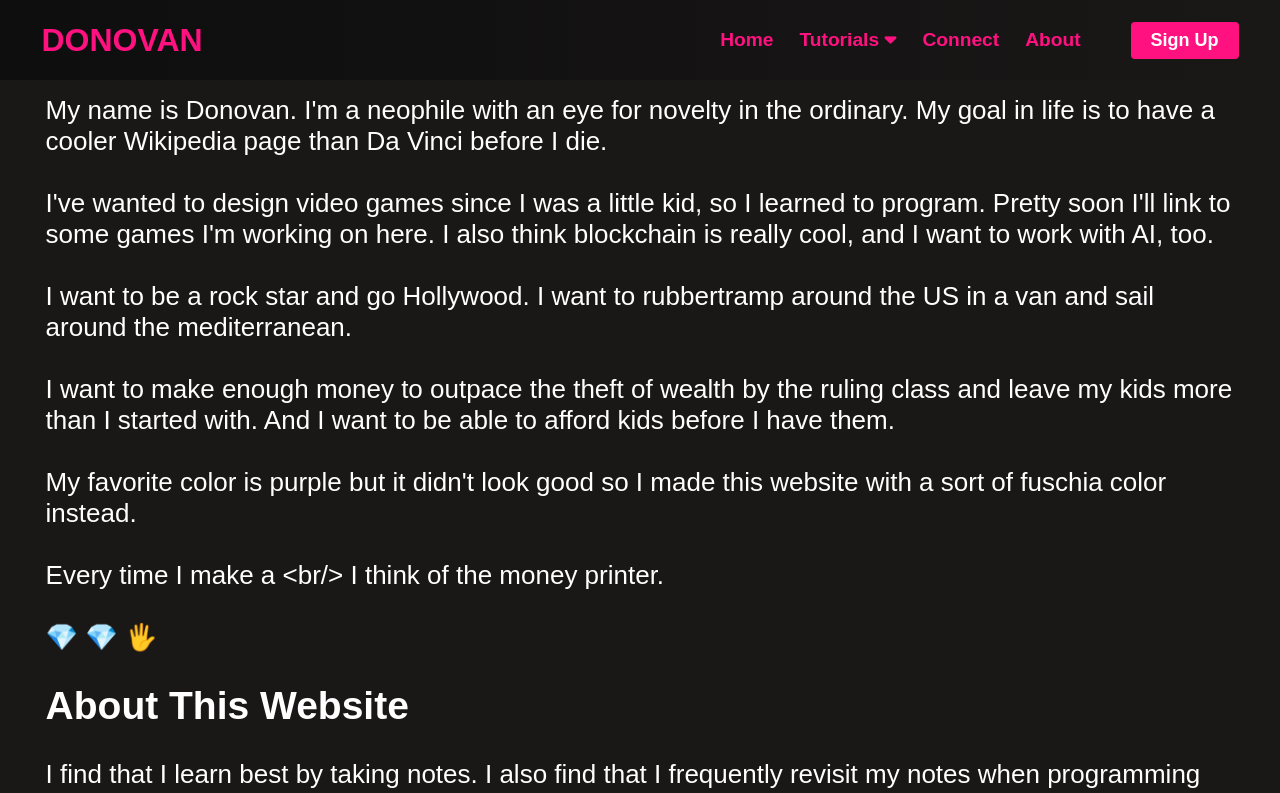
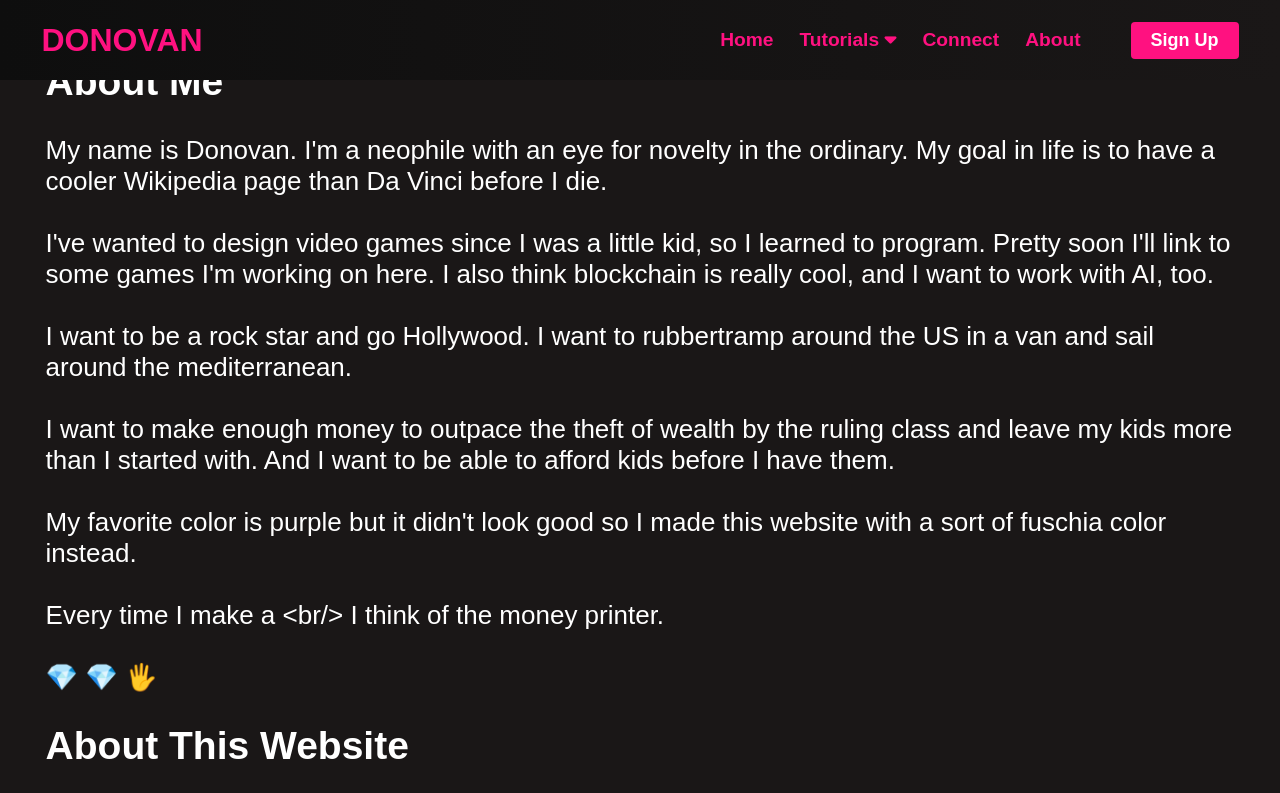
Before and after one commit to DonovanTT/donovan-thacker, a React (Create React App) app: page /About in a window 1280 px wide. Shown: the top 793 px of the page. Built offline with nearby package versions, Linux system fonts and the light colour scheme.

Commit message:
Hopefully fixed navbar padding this time

```diff
--- a/src/App.css
+++ b/src/App.css
@@ -84,4 +84,5 @@
   margin-left: min(2vw, 200px);
   margin-right: min(2vw, 200px);
   margin-top: 0px;
+  padding-top: 60px;
 }
```
